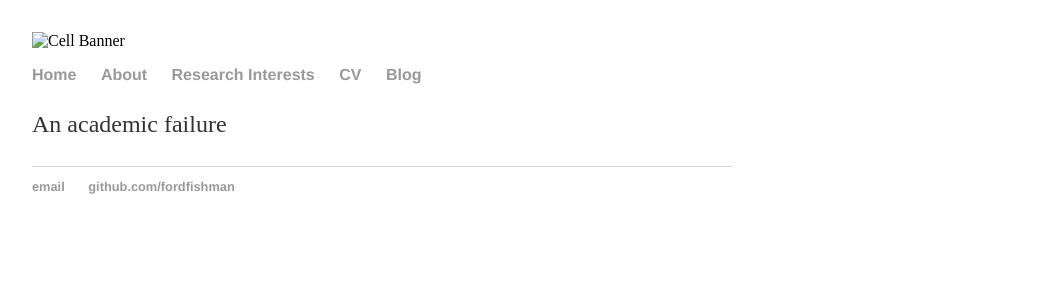
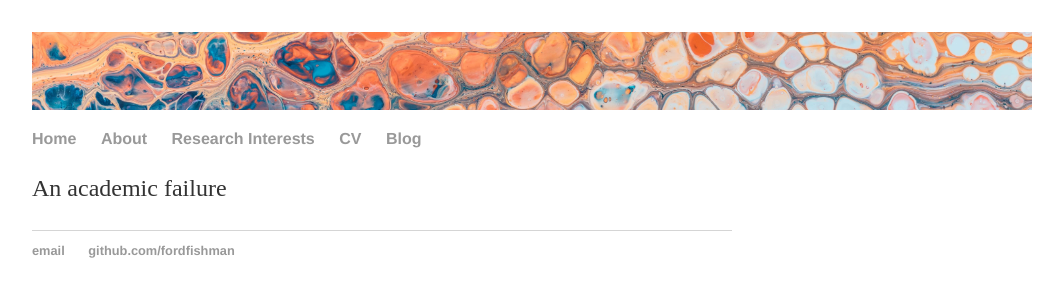
Before and after one commit to fordfishman/fordfishman.github.io, a Jekyll site: the page built from cv/index.html, in a window 1280 px wide. Shown: the top 300 px of the page, without its empty margins (0-1063 px from the left). Built offline with Jekyll 4.4.1, drawn with Linux system fonts in a browser that asks for light colours.

Commit message:
Changed directory name for images to pics

```diff
--- a/_layouts/default.html
+++ b/_layouts/default.html
@@ -12,7 +12,7 @@
 <body>
     <nav>
         <!-- <img src="https://images.unsplash.com/photo-1552084162-ec07b3f162dc?ixlib=rb-1.2.1&ixid=eyJhcHBfaWQiOjEyMDd9&auto=format&fit=crop&w=750&q=80" alt="Cell Banner"> -->
-        <img src="/_pics/banner1.jpg" alt="Cell Banner" style="width:1000px;height:78px;">
+        <img src="/pics/banner1.jpg" alt="Cell Banner" style="width:1000px;height:78px;">
         <ul>
             <li><a href="/">Home</a></li>
             <li><a href="/about/">About</a></li>
--- a/index.html
+++ b/index.html
@@ -5,4 +5,6 @@ title: Ford Fishman
 <div class="blurb">
 	<h1>Hi there, I'm Ford Fishman!</h1>
 	<p>Microbial ecologist in Jay Lennon's lab</p>
+	<img src="https://images.unsplash.com/photo-1552084162-ec07b3f162dc?ixlib=rb-1.2.1&ixid=eyJhcHBfaWQiOjEyMDd9&auto=format&fit=crop&w=750&q=80" alt="Cell Banner">
+
 </div><!-- /.blurb -->
```
Also changed, not shown: pics/banner1.jpg (renamed from _pics/banner1.jpg).
